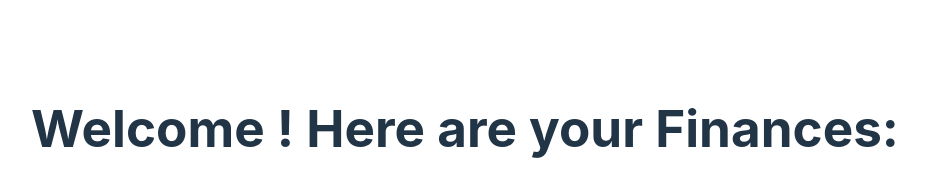
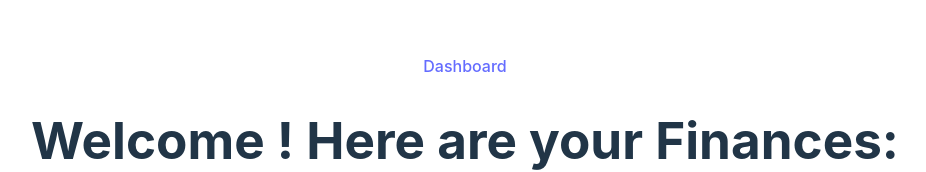
Before and after one commit to SarangaVP/finance-tracker, a React (Vite) app in the folder frontend/: page / in a window 1280 px wide. Shown: the part 176-348 px from the top of the page, without its empty margins (175-1101 px from the left). Built offline with nearby package versions, Linux system fonts and the light colour scheme; no server answers.

Commit message:
Update navbar

```diff
--- a/frontend/src/App.tsx
+++ b/frontend/src/App.tsx
@@ -3,12 +3,19 @@ import { BrowserRouter as Router, Routes, Route, Link } from "react-router-dom";
 import { Dashboard } from './pages/dashboard';
 import { Auth } from './pages/auth';
 import { FinancialRecordsProvider } from './contexts/financial-record-context';
+import { SignedIn, UserButton } from "@clerk/clerk-react";
 
 function App() {
 
   return (
       <Router>
         <div className='app-container'>
+        <div className="navbar">
+          <Link to="/"> Dashboard</Link>
+          <SignedIn>
+            <UserButton />
+          </SignedIn>
+        </div>
         <Routes>
           <Route path="/" element={<FinancialRecordsProvider><Dashboard/></FinancialRecordsProvider>}></Route>
           <Route path="/auth" element={<Auth/>}></Route>
--- a/frontend/src/pages/auth/index.tsx
+++ b/frontend/src/pages/auth/index.tsx
@@ -1,4 +1,5 @@
 import {SignedIn, SignedOut, SignInButton, SignUpButton, UserButton} from "@clerk/clerk-react";
+import { Navigate } from "react-router-dom";
 
 export const Auth = () => {
     return <div className="sign-in-conatiner">
@@ -7,7 +8,7 @@ export const Auth = () => {
             <SignInButton mode="modal"/>
         </SignedOut>
         <SignedIn>
-            <UserButton/>
+            <Navigate to="/" />
         </SignedIn>
     </div>
 }
```
